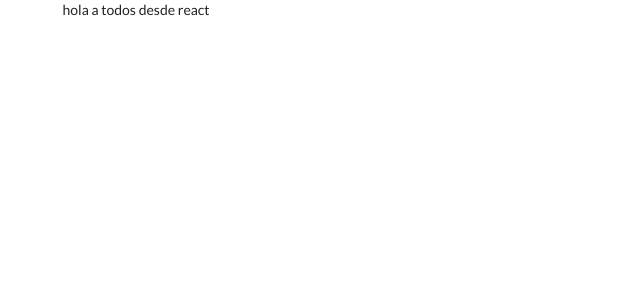
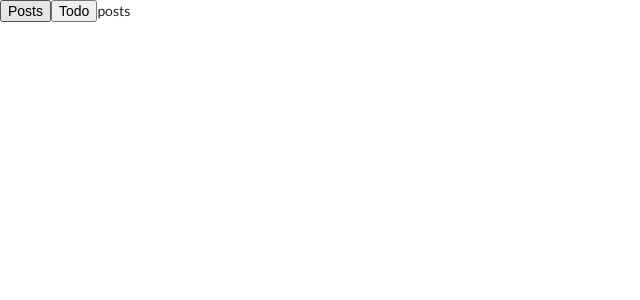
Before and after one commit to pope624/Hooks-Simple-API, a React (Create React App) app in the folder hooks-simple/: page / in a window 1280 px wide. Shown: the top 300 px of the page, without its empty margins (0-640 px from the left). Built offline with nearby package versions, Linux system fonts and the light colour scheme.

Commit message:
Change App class component to functional component

```diff
--- a/hooks-simple/src/components/App.js
+++ b/hooks-simple/src/components/App.js
@@ -1,11 +1,13 @@
-import React from 'react';
+import React, {useState} from 'react';
 
 const App = () =>{
-
+    const [resource, setResource] = useState('posts')
     return (
-        <div className="ui container grid">
-            <div className="ui row">
-                hola a todos desde react
+        <div >
+            <div>
+                <button onClick = {() => setResource('posts')}>Posts</button>
+                <button onClick = {() => setResource('todo')}>Todo</button>
+                {resource}
             </div>
         </div>
 
```
